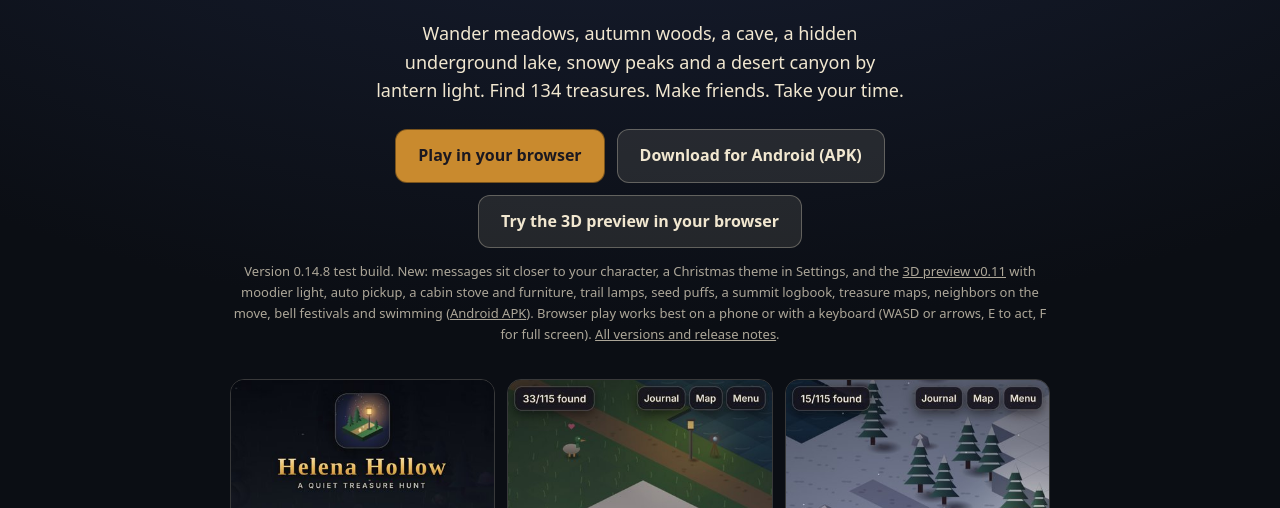
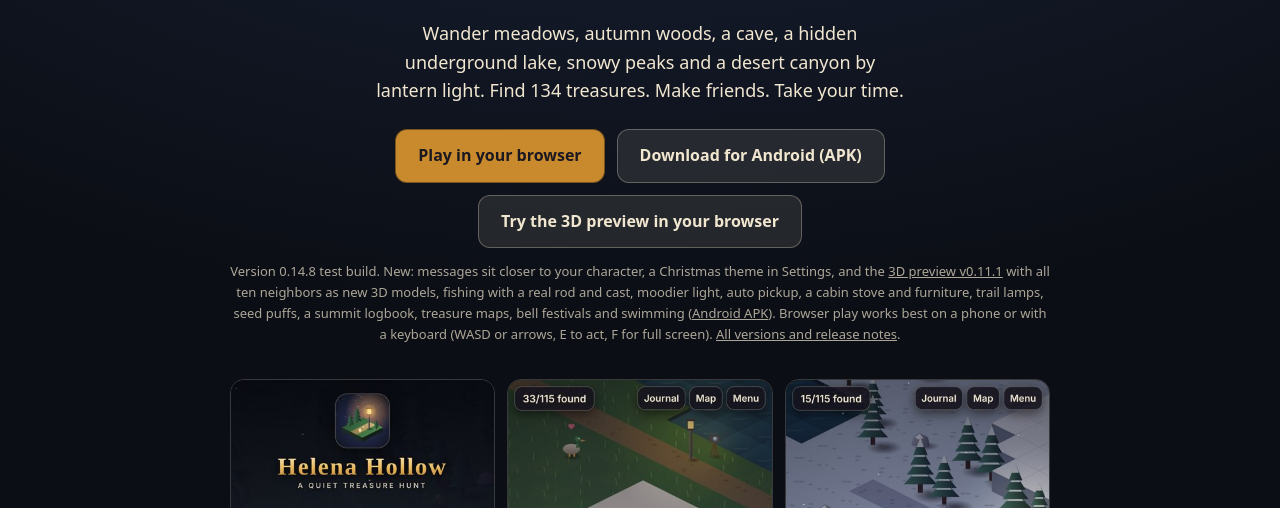
Before and after one commit to bclark10121-cloud/helena-hollow, a plain HTML site: page index.html in a window 1280 px wide. Shown: the part 292-800 px from the top of the page. Drawn offline with Linux system fonts and the light colour scheme.

Commit message:
3D v0.11.1 Neighbors and fishing: browser build, APK and release notes
Co-Authored-By: Claude Opus 5.5 <noreply@anthropic.com>
Claude-Session: https://claude.ai/code/session_0117TTYC8NPfbvVUDd6hGbYv

```diff
--- a/index.html
+++ b/index.html
@@ -26,7 +26,7 @@ h2{font-family:Georgia,serif;color:var(--gold);font-size:24px;margin:34px 0 10px
 <header><img src="icon.png" alt="Helena Hollow icon: a lantern on a forest trail"><h1>Helena Hollow</h1><div class="tag">A quiet treasure hunt</div>
 <p class="lead">Wander meadows, autumn woods, a cave, a hidden underground lake, snowy peaks and a desert canyon by lantern light. Find 134 treasures. Make friends. Take your time.</p>
 <div class="cta"><a class="btn primary" href="play/">Play in your browser</a><a class="btn ghost" href="downloads/HelenaHollow-v0.14.8.apk">Download for Android (APK)</a><a class="btn ghost" href="3d/">Try the 3D preview in your browser</a></div>
-<p class="note">Version 0.14.8 test build. New: messages sit closer to your character, a Christmas theme in Settings, and the <a href="3d/" style="color:inherit">3D preview v0.11</a> with moodier light, auto pickup, a cabin stove and furniture, trail lamps, seed puffs, a summit logbook, treasure maps, neighbors on the move, bell festivals and swimming (<a href="downloads/HelenaHollow3D-v0.11.apk" style="color:inherit">Android APK</a>). Browser play works best on a phone or with a keyboard (WASD or arrows, E to act, F for full screen). <a href="https://github.com/bclark10121-cloud/helena-hollow/releases" style="color:inherit">All versions and release notes</a>.</p></header>
+<p class="note">Version 0.14.8 test build. New: messages sit closer to your character, a Christmas theme in Settings, and the <a href="3d/" style="color:inherit">3D preview v0.11.1</a> with all ten neighbors as new 3D models, fishing with a real rod and cast, moodier light, auto pickup, a cabin stove and furniture, trail lamps, seed puffs, a summit logbook, treasure maps, bell festivals and swimming (<a href="downloads/HelenaHollow3D-v0.11.1.apk" style="color:inherit">Android APK</a>). Browser play works best on a phone or with a keyboard (WASD or arrows, E to act, F for full screen). <a href="https://github.com/bclark10121-cloud/helena-hollow/releases" style="color:inherit">All versions and release notes</a>.</p></header>
 <div class="shots"><img src="shot-start.jpg" alt="Start screen: a lantern-lit cabin at night"><img src="shot-festival.jpg" alt="A festival at the notice board by the museum"><img src="shot-snow.jpg" alt="Snowy Peaks with pines and a lamp post"></div>
 <h2>What kind of game is this?</h2>
 <div class="grid">
```
Also changed, not shown: 3d/index.html (+1 -1 lines), 4 other files.
